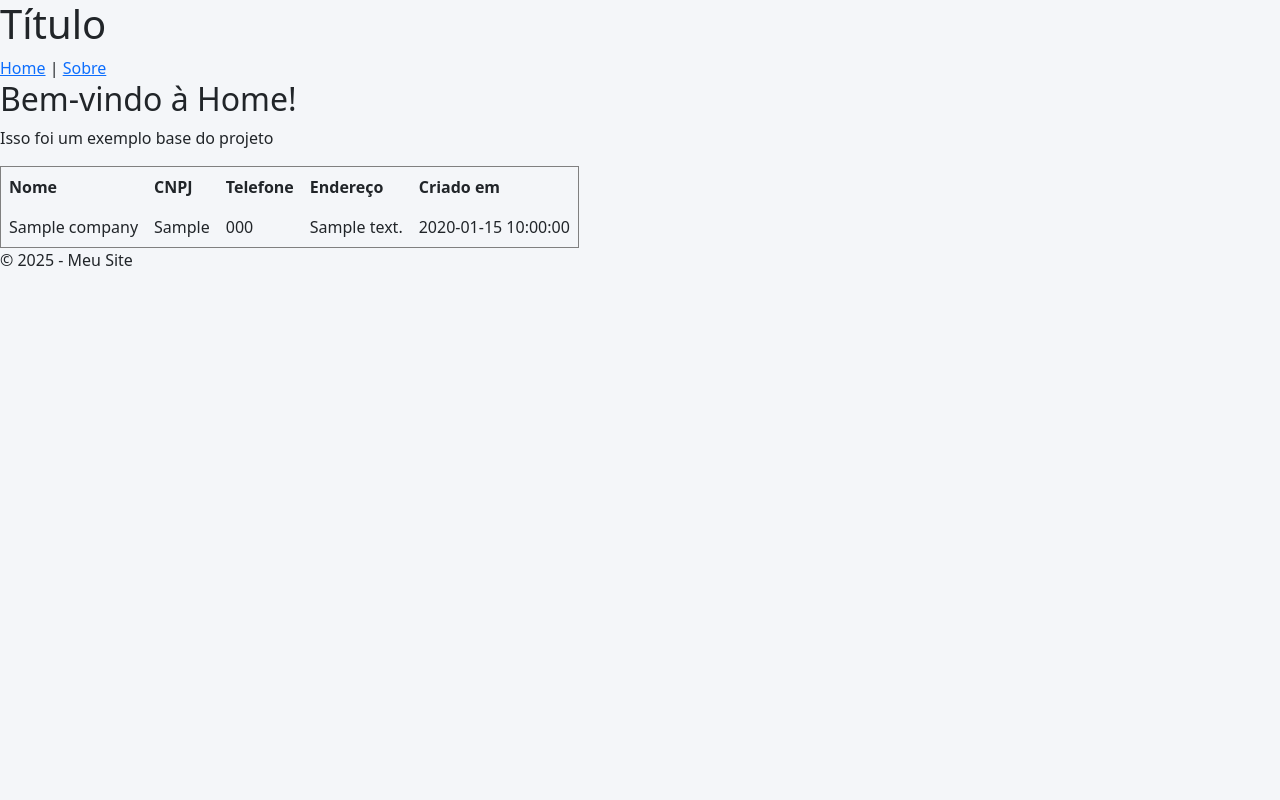
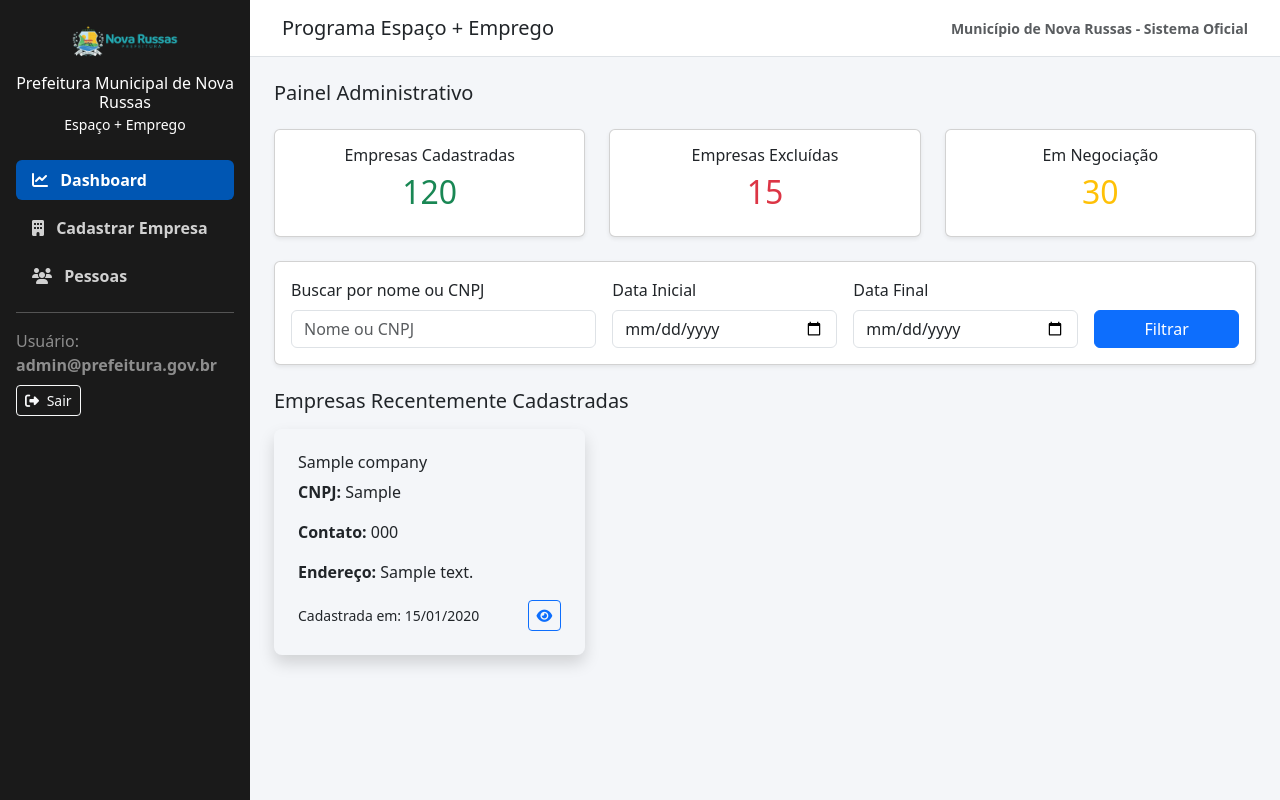
Before and after one commit to ArthuPereira/portal-vagas, a PHP site: page / in a window 1280 px wide. Run offline with PHP 8.4, Linux system fonts and the light colour scheme; tables that the repository leaves empty or names only in its code hold one stand-in row (values such as "Sample post").

Commit message:
feat: dashboard page

```diff
--- a/src/Controllers/HomeController.php
+++ b/src/Controllers/HomeController.php
@@ -17,8 +17,7 @@ class HomeController
     public function index()
     {
         Render::load("home", [
-            "title" => "Título",
-            "message" => "Isso foi um exemplo base do projeto",
+            "title" => "Prefeitura de Nova Russas - Espaço + Emprego",
             "companies" => $this->recentlyAdded()
         ]);
     }
--- a/src/Views/home.php
+++ b/src/Views/home.php
@@ -1,25 +1,91 @@
-<h2>Bem-vindo à Home!</h2>
-<p><?= $message; ?></p>
+<!-- Main content -->
+<div class="main-content">
+    <div class="topbar">
+        <button class="btn btn-outline-dark d-lg-none" type="button" data-bs-toggle="offcanvas" data-bs-target="#offcanvasSidebar">
+            <i class="fas fa-bars"></i>
+        </button>
+        <h5 class="m-0">Programa Espaço + Emprego</h5>
+        <span class="text-muted small d-none d-sm-inline">Município de Nova Russas - Sistema Oficial</span>
+    </div>
 
-<table border="1" cellpadding="8" cellspacing="0">
-    <thead>
-        <tr>
-            <th>Nome</th>
-            <th>CNPJ</th>
-            <th>Telefone</th>
-            <th>Endereço</th>
-            <th>Criado em</th>
-        </tr>
-    </thead>
-    <tbody>
-        <?php foreach ($companies as $company): ?>
-            <tr>
-                <td><?= htmlspecialchars($company->name) ?></td>
-                <td><?= htmlspecialchars($company->cnpj) ?></td>
-                <td><?= htmlspecialchars($company->phone) ?></td>
-                <td><?= htmlspecialchars($company->address) ?></td>
-                <td><?= htmlspecialchars($company->created_at) ?></td>
-            </tr>
-        <?php endforeach; ?>
-    </tbody>
-</table>
+    <div id="conteudo" class="p-4">
+        <!-- Conteúdo carregado via AJAX será exibido aqui -->
+        <h5 class="mb-4">Painel Administrativo</h5>
+
+        <!-- Resumo -->
+        <div class="row g-4 mb-4">
+            <div class="col-md-4">
+                <div class="card shadow-sm text-center">
+                    <div class="card-body">
+                        <h6 class="card-title">Empresas Cadastradas</h6>
+                        <h2 class="text-success">120</h2>
+                    </div>
+                </div>
+            </div>
+            <div class="col-md-4">
+                <div class="card shadow-sm text-center">
+                    <div class="card-body">
+                        <h6 class="card-title">Empresas Excluídas</h6>
+                        <h2 class="text-danger">15</h2>
+                    </div>
+                </div>
+            </div>
+            <div class="col-md-4">
+                <div class="card shadow-sm text-center">
+                    <div class="card-body">
+                        <h6 class="card-title">Em Negociação</h6>
+                        <h2 class="text-warning">30</h2>
+                    </div>
+                </div>
+            </div>
+        </div>
+
+        <!-- Filtros -->
+        <div class="card mb-4 shadow-sm">
+            <div class="card-body">
+                <form class="row g-3">
+                    <div class="col-md-4">
+                        <label class="form-label">Buscar por nome ou CNPJ</label>
+                        <input type="text" class="form-control" placeholder="Nome ou CNPJ" />
+                    </div>
+                    <div class="col-md-3">
+                        <label class="form-label">Data Inicial</label>
+                        <input type="date" class="form-control" />
+                    </div>
+                    <div class="col-md-3">
+                        <label class="form-label">Data Final</label>
+                        <input type="date" class="form-control" />
+                    </div>
+                    <div class="col-md-2 d-flex align-items-end">
+                        <button class="btn btn-primary w-100" type="submit">Filtrar</button>
+                    </div>
+                </form>
+            </div>
+        </div>
+
+
+        <!-- Empresas Recentes -->
+        <h5 class="mb-3">Empresas Recentemente Cadastradas</h5>
+
+        <div class="row g-4">
+            <?php foreach($companies as $company): ?>
+                <div class="col-md-4">
+                    <div class="empresa-card shadow p-4 rounded-3">
+                        <h6><?= htmlspecialchars($company->name); ?></h6>
+                        <div class="empresa-info">
+                            <p><strong>CNPJ:</strong> <?= htmlspecialchars($company->cnpj); ?></p>
+                            <p><strong>Contato:</strong> <?= htmlspecialchars($company->phone); ?></p>
+                            <p><strong>Endereço:</strong> <?= htmlspecialchars($company->address); ?></p>
+                        </div>
+                        <div class="d-flex justify-content-between align-items-center">
+                            <small class="empresa-data">Cadastrada em: <?= date('d/m/Y', strtotime($company->created_at)); ?></small>
+                            <div class="d-flex gap-2">
+                            <a href="#" class="btn btn-sm btn-outline-primary" title="Ver"><i class="fas fa-eye"></i></a>
+                            </div>
+                        </div>
+                    </div>
+                </div>
+            <?php endforeach;?>
+        </div>
+    </div>
+</div>
--- a/src/Views/layout.php
+++ b/src/Views/layout.php
@@ -15,13 +15,11 @@
 </head>
 <body>
 
-    <?php include __DIR__ . "/partial/header.php" ?>
+    <?php include __DIR__ . "/partial/sidebar.php"; ?>
 
     <main>
         <?= $content ?>
     </main>
 
-    <?php include __DIR__ . "/partial/footer.php" ?>
-
 </body>
 </html>
--- a/src/Views/partial/footer.php
+++ /dev/null
@@ -1,3 +0,0 @@
-<footer>
-    <p>&copy; <?= date("Y") ?> - Meu Site</p>
-</footer>
--- a/src/Views/partial/header.php
+++ /dev/null
@@ -1,7 +0,0 @@
-<header>
-    <h1><?= $title ?? 'Título Padrão' ?></h1>
-    <nav>
-        <a href="#">Home</a> |
-        <a href="#">Sobre</a>
-    </nav>
-</header>
--- /dev/null
+++ b/src/Views/partial/sidebar.php
@@ -0,0 +1,69 @@
+<!-- Sidebar Desktop -->
+<div class="sidebar sidebar-desktop p-3">
+  <div class="text-center mb-4">
+    <img src="assets/imagens/logo.png" alt="logo" class="img-fluid logo-prefeitura mb-2" />
+    <h6 class="mb-0">Prefeitura Municipal de Nova Russas</h6>
+    <small>Espaço + Emprego</small>
+  </div>
+
+  <ul class="nav nav-pills flex-column mb-auto">
+    <li class="nav-item">
+      <a href="#" class="nav-link active">
+        <i class="fas fa-chart-line me-2"></i> Dashboard
+      </a>
+    </li>
+    <li class="nav-item mt-2">
+      <a href="#" class="nav-link">
+        <i class="fas fa-building me-2"></i> Cadastrar Empresa
+      </a>
+    </li>
+    <li class="nav-item mt-2">
+      <a href="#" class="nav-link" data-page="pessoas.php">
+        <i class="fas fa-users me-2"></i> Pessoas
+      </a>
+    </li>
+  </ul>
+
+  <hr class="text-white" />
+  <div class="mt-auto">
+    <span class="text-white-50">Usuário: <strong>admin@prefeitura.gov.br</strong></span><br />
+    <a href="logout.php" class="btn btn-outline-light btn-sm mt-2">
+      <i class="fas fa-sign-out-alt me-1"></i> Sair
+    </a>
+  </div>
+</div>
+
+<!-- Sidebar Mobile (Offcanvas) -->
+<div class="offcanvas offcanvas-start" tabindex="-1" id="offcanvasSidebar" aria-labelledby="offcanvasSidebarLabel">
+  <div class="offcanvas-header">
+    <h5 class="offcanvas-title" id="offcanvasSidebarLabel">Menu</h5>
+    <button type="button" class="btn-close btn-close-white" data-bs-dismiss="offcanvas" aria-label="Fechar"></button>
+  </div>
+  <div class="offcanvas-body p-3">
+    <ul class="nav nav-pills flex-column mb-auto">
+      <li class="nav-item">
+        <a href="index.php" class="nav-link">
+          <i class="fas fa-chart-line me-2"></i> Dashboard
+        </a>
+      </li>
+      <li class="nav-item mt-2">
+        <a href="cadastrar-empresa.php" class="nav-link" >
+          <i class="fas fa-building me-2"></i> Cadastrar Empresa
+        </a>
+      </li>
+      <li class="nav-item mt-2">
+        <a href="#" class="nav-link" data-page="pessoas.php">
+          <i class="fas fa-users me-2"></i> Pessoas
+        </a>
+      </li>
+    </ul>
+
+    <hr class="text-white" />
+    <div class="mt-auto">
+      <span class="text-white-50">Usuário: <strong>admin@prefeitura.gov.br</strong></span><br />
+      <a href="logout.php" class="btn btn-outline-light btn-sm mt-2">
+        <i class="fas fa-sign-out-alt me-1"></i> Sair
+      </a>
+    </div>
+  </div>
+</div>
```
Also changed, not shown: assets/imagens/logo.png (added).
